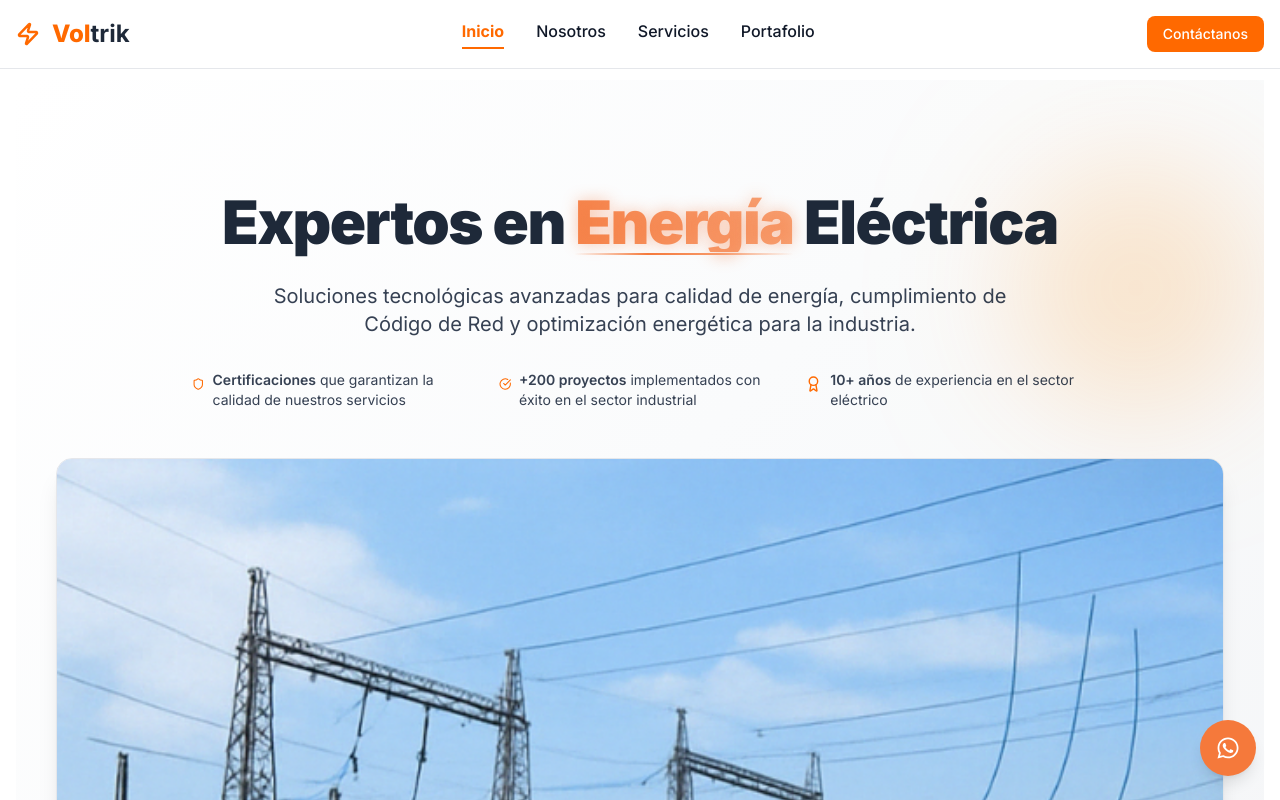
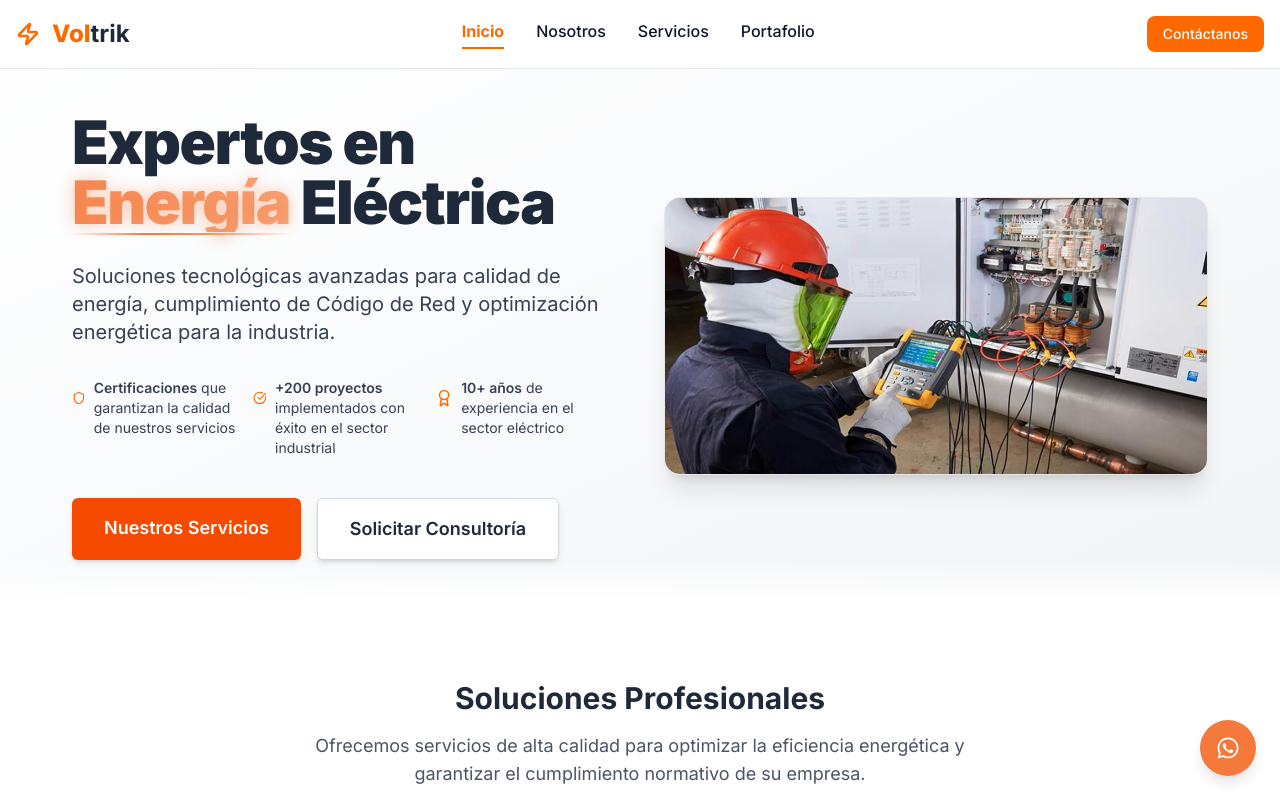
Before and after one commit to BetoVeraRz/VolTrick, a Next.js app: page / in a window 1280 px wide. Shown: the top 800 px of the page. Built offline with nearby package versions, Linux system fonts and the light colour scheme.

Commit message:
Ajuste padding, diseño de primer sección de inicio, cambio de color del footer

```diff
--- a/app/globals.css
+++ b/app/globals.css
@@ -65,8 +65,27 @@
     background-color: var(--secondary);
   }
 
-  section {
-    margin: 3rem 0;
+  .container-custom {
+    width: 100%;
+    max-width: 1200px;
+    margin-left: auto;
+    margin-right: auto;
+    padding-left: 2rem;    /* Aumentado de 0.25rem a 1rem */
+    padding-right: 2rem;   /* Aumentado de 0.25rem a 1rem */
+  }
+
+  @media (min-width: 640px) {
+    .container-custom {
+      padding-left: 1.5rem;  /* Aumentado de 0.75rem a 1.5rem */
+      padding-right: 1.5rem; /* Aumentado de 0.75rem a 1.5rem */
+    }
+  }
+
+  @media (min-width: 768px) {
+    .container-custom {
+      padding-left: 2rem;    /* Aumentado de 1rem a 2rem */
+      padding-right: 2rem;   /* Aumentado de 1rem a 2rem */
+    }
   }
 }
 
@@ -89,30 +108,6 @@
 
 .bg-light {
   background-color: var(--light-bg);
-}
-
-/* Contenedor personalizado */
-.container-custom {
-  width: 100%;
-  max-width: 1200px;
-  margin-left: auto;
-  margin-right: auto;
-  padding-left: 0.25rem;
-  padding-right: 0.25rem;
-}
-
-@media (min-width: 640px) {
-  .container-custom {
-    padding-left: 0.75rem;
-    padding-right: 0.75rem;
-  }
-}
-
-@media (min-width: 768px) {
-  .container-custom {
-    padding-left: 1rem;
-    padding-right: 1rem;
-  }
 }
 
 /* Efecto de energía para la palabra Energía */
--- a/app/layout.tsx
+++ b/app/layout.tsx
@@ -17,7 +17,7 @@ export default function RootLayout({ children }: { children: ReactNode }) {
     <html lang="es">
       <body className={inter.className}>
         <Header />
-        <main className="min-h-screen px-0 sm:px-2 md:px-4 py-8">{children}</main>
+        <main className="">{children}</main>
         <WhatsAppButton />
         <Footer />
       </body>
--- a/app/page.tsx
+++ b/app/page.tsx
@@ -5,57 +5,68 @@ export default function HomePage() {
   return (
     <>
       {/* Hero Section */}
-      <section className="relative overflow-hidden bg-gradient-to-br from-white via-gray-50 to-gray-100 py-16 md:py-28">
-        <div className="container-custom mx-auto text-center">
-          <h1 className="text-4xl md:text-5xl lg:text-6xl font-black text-gray-800 tracking-tight">
+      <section className="relative overflow-hidden bg-gradient-to-br from-white via-gray-50 to-gray-100 pt-16 md:pt-28 pb-6 md:pb-10">
+        <div className="container-custom mx-auto">
+          <div className="flex flex-col md:flex-row md:items-center md:gap-8 lg:gap-12">
+          <div className="absolute bottom-0 left-0 w-full h-10 bg-gradient-to-t from-white to-transparent"></div>
+            {/* Columna izquierda con información */}
+            <div className="md:w-1/2 md:pr-4">
+              <h1 className="max-md:mt-7 text-4xl md:text-5xl lg:text-6xl font-black text-gray-800 tracking-tight text-left">
                 Expertos en <span className="energy-text relative">Energía</span> Eléctrica
               </h1>
 
-          <p className="mt-4 md:mt-6 text-lg md:text-xl text-gray-700 mx-auto max-w-3xl">
-            Soluciones tecnológicas avanzadas para calidad de energía, cumplimiento de Código de Red y optimización energética para la industria.
+              <p className="mt-4 md:mt-6 text-lg md:text-xl text-gray-700 text-left">
+                Soluciones tecnológicas avanzadas para calidad de energía, cumplimiento de Código de Red y optimización
+                energética para la industria.
               </p>
 
-          <div className="grid md:grid-cols-3 gap-6 mt-8 max-w-4xl mx-auto text-left">
+              <div className="grid md:grid-cols-1 lg:grid-cols-3 gap-4 mt-8 text-left">
                 <div className="flex items-start gap-2">
-              <Shield className="text-orange-500 mt-1" size={20} />
-              <p className="text-sm text-gray-700"><span className="font-semibold">Certificaciones</span> que garantizan la calidad de nuestros servicios</p>
+                  <Shield className="text-orange-500 mt-.5" size={40} />
+                  <p className="text-sm text-gray-700">
+                    <span className="font-semibold">Certificaciones</span> que garantizan la calidad de nuestros servicios
+                  </p>
                 </div>
                 <div className="flex items-start gap-2">
-              <CheckCircle className="text-orange-500 mt-1" size={20} />
-              <p className="text-sm text-gray-700"><span className="font-semibold">+200 proyectos</span> implementados con éxito en el sector industrial</p>
+                  <CheckCircle className="text-orange-500 mt-.5" size={40} />
+                  <p className="text-sm text-gray-700">
+                    <span className="font-semibold">+200 proyectos</span> implementados con éxito en el sector industrial
+                  </p>
                 </div>
                 <div className="flex items-start gap-2">
-              <Award className="text-orange-500 mt-1" size={20} />
-              <p className="text-sm text-gray-700"><span className="font-semibold">10+ años</span> de experiencia en el sector eléctrico</p>
+                  <Award className="text-orange-500 mt-.5" size={40} />
+                  <p className="text-sm text-gray-700">
+                    <span className="font-semibold">10+ años</span> de experiencia en el sector eléctrico
+                  </p>
                 </div>
               </div>
 
-          <div className="mt-8 md:mt-12 rounded-xl md:rounded-2xl shadow-xl overflow-hidden border border-gray-200">
-            <img
-              src="/hero.jpg"
-              alt="Ingeniería eléctrica profesional"
-              className="w-full h-auto object-cover hover:scale-102 transition-transform duration-700"
-            />
-          </div>
-          <div className="mt-8 md:mt-10 flex flex-wrap justify-center gap-3 md:gap-4">
+              <div className="mt-8 md:mt-10 flex flex-wrap gap-3 md:gap-4">
                 <Link
                   href="/servicios"
-              className="inline-block px-6 md:px-8 py-3 md:py-4 text-white bg-orange-600 hover:bg-orange-700 rounded-md text-base md:text-lg font-semibold shadow-md transition-all duration-300 hover:shadow-lg"
-            >
+                  className="inline-block px-6 md:px-8 py-3 md:py-4 text-white bg-orange-600 hover:bg-orange-700 rounded-md text-base md:text-lg font-semibold shadow-md transition-all duration-300 hover:shadow-lg">
                   Nuestros Servicios
                 </Link>
                 <Link
                   href="/contacto"
-              className="inline-block px-6 md:px-8 py-3 md:py-4 bg-white text-gray-800 hover:bg-gray-100 rounded-md text-base md:text-lg font-semibold shadow-md transition-all duration-300 hover:shadow-lg border border-gray-300"
-            >
+                  className="inline-block px-6 md:px-8 py-3 md:py-4 bg-white text-gray-800 hover:bg-gray-100 rounded-md text-base md:text-lg font-semibold shadow-md transition-all duration-300 hover:shadow-lg border border-gray-300">
                   Solicitar Consultoría
                 </Link>
               </div>
             </div>
 
-        {/* Elementos decorativos más sutiles */}
-        <div className="absolute top-20 right-0 w-64 h-64 bg-orange-400 rounded-full mix-blend-multiply filter blur-3xl opacity-10 animate-pulse"></div>
-        <div className="absolute bottom-10 left-20 w-80 h-80 bg-orange-400 rounded-full mix-blend-multiply filter blur-3xl opacity-10"></div>
+            {/* Columna derecha con imagen */}
+            <div className="md:w-1/2 mt-8 md:mt-0">
+              <div className="rounded-xl md:rounded-2xl shadow-xl overflow-hidden border border-gray-200 h-full">
+                <img
+                  src="/image.png"
+                  alt="Ingeniería eléctrica profesional"
+                  className="w-full h-full object-cover hover:scale-102 transition-transform duration-700"
+                />
+              </div>
+            </div>
+          </div>
+        </div>
       </section>
 
       {/* Servicios destacados */}
@@ -110,8 +121,7 @@ export default function HomePage() {
           <div className="text-center mt-12">
             <Link
               href="/servicios"
-              className="inline-block px-8 py-3 bg-white text-orange-500 border-2 border-orange-500 hover:bg-orange-50 rounded-md font-semibold transition-colors"
-            >
+              className="inline-block px-8 py-3 bg-white text-orange-500 border-2 border-orange-500 hover:bg-orange-50 rounded-md font-semibold transition-colors">
               Ver catálogo completo de servicios
             </Link>
           </div>
@@ -191,7 +201,7 @@ export default function HomePage() {
 
         {/* Elemento decorativo */}
         <div className="absolute -bottom-10 -right-10 w-64 h-64 rounded-full bg-orange-100 opacity-50"></div>
-        <div className="absolute -top-10 -left-10 w-48 h-48 rounded-full bg-orange-100 opacity-40"></div>
+        <div className="absolute -left-10 w-48 h-48 rounded-full bg-orange-100 opacity-40"></div>
       </section>
 
       {/* Call to Action */}
--- a/components/Footer.tsx
+++ b/components/Footer.tsx
@@ -3,7 +3,7 @@ import { Phone, Mail, MapPin, Clock, Facebook, Twitter, Instagram, Linkedin } fr
 
 export function Footer() {
   return (
-    <footer className="bg-light-bg border-t border-muted mt-16">
+    <footer className="dark:bg-gray-900 border-t border-muted">
       <div className="container-custom py-12">
         <div className="grid grid-cols-1 md:grid-cols-2 lg:grid-cols-4 gap-8">
           {/* Columna 1: Logo e información de la empresa */}
@@ -109,7 +109,7 @@ export function Footer() {
               </li>
               <li className="flex items-start gap-2">
                 <MapPin size={18} className="text-primary mt-1 flex-shrink-0" />
-                <span>Ciudad de México, México</span>
+                <span>Zapopan, Jalisco</span>
               </li>
               <li className="flex items-start gap-2">
                 <Clock size={18} className="text-primary mt-1 flex-shrink-0" />
```
Also changed, not shown: public/image.png (added). Lines whose indentation alone changed are shown as unchanged.
